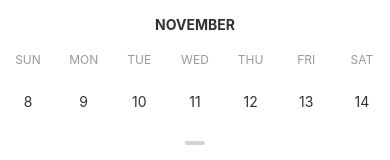
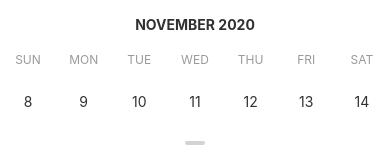
Before and after one commit to usmansbk/react-native-calendar, a React Native app: screen / in a window 390 px wide. Shown: the top 160 px of the page. Built offline with nearby package versions, Linux system fonts and the light colour scheme.

Commit message:
fix: Add year to month header

```diff
--- a/src/Calendar.js
+++ b/src/Calendar.js
@@ -13,13 +13,11 @@ import {
   getMonth,
   getDateRow,
   getDaysOfWeek,
-  formatMonthHeader,
   generateMonthMatrix,
   mockMarkedDates,
   isMarked,
   isSameDay,
   isToday,
-  isSameMonth,
   getPreviousMonth,
   getNextMonth,
 } from './utils';
@@ -139,6 +137,11 @@ class Calendar extends React.Component {
     if (props.date !== state.date) {
       return {
         date: props.date,
+        months: [
+          generateMonthMatrix(getPreviousMonth(props.date)),
+          generateMonthMatrix(props.date),
+          generateMonthMatrix(getNextMonth(props.date)),
+        ],
       };
     }
     return null;
@@ -322,6 +325,15 @@ function MonthHeader({months, animation = new Animated.Value()}) {
           style={[
             styles.monthHeaderText,
             {
+              opacity: animation.interpolate({
+                inputRange: [
+                  (index - 1) * width,
+                  index * width,
+                  (index + 1) * width,
+                ],
+                outputRange: [0, 1, 0],
+                extrapolate: 'clamp',
+              }),
               transform: [
                 {
                   translateX: animation.interpolate({
--- a/src/utils.js
+++ b/src/utils.js
@@ -81,11 +81,7 @@ export function generateMonthMatrix(date) {
     rows.push(row);
   }
 
-  return {name: momentDate.format('MMMM'), rows};
-}
-
-export function isSameMonth(date1, date2) {
-  return moment(date1).isSame(date2, 'month');
+  return {name: formatMonthHeader(momentDate), rows};
 }
 
 export function isToday(date) {
```
